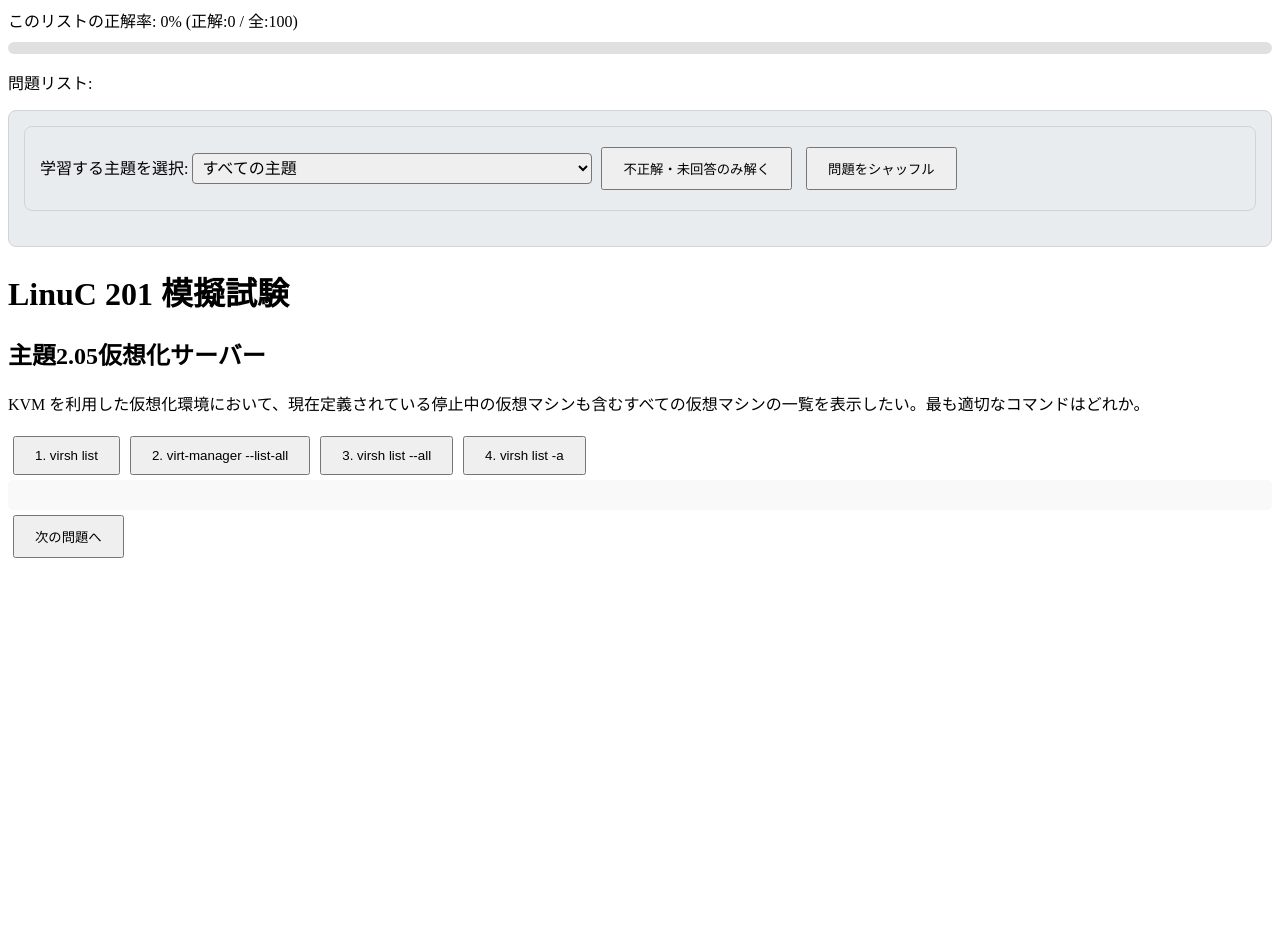
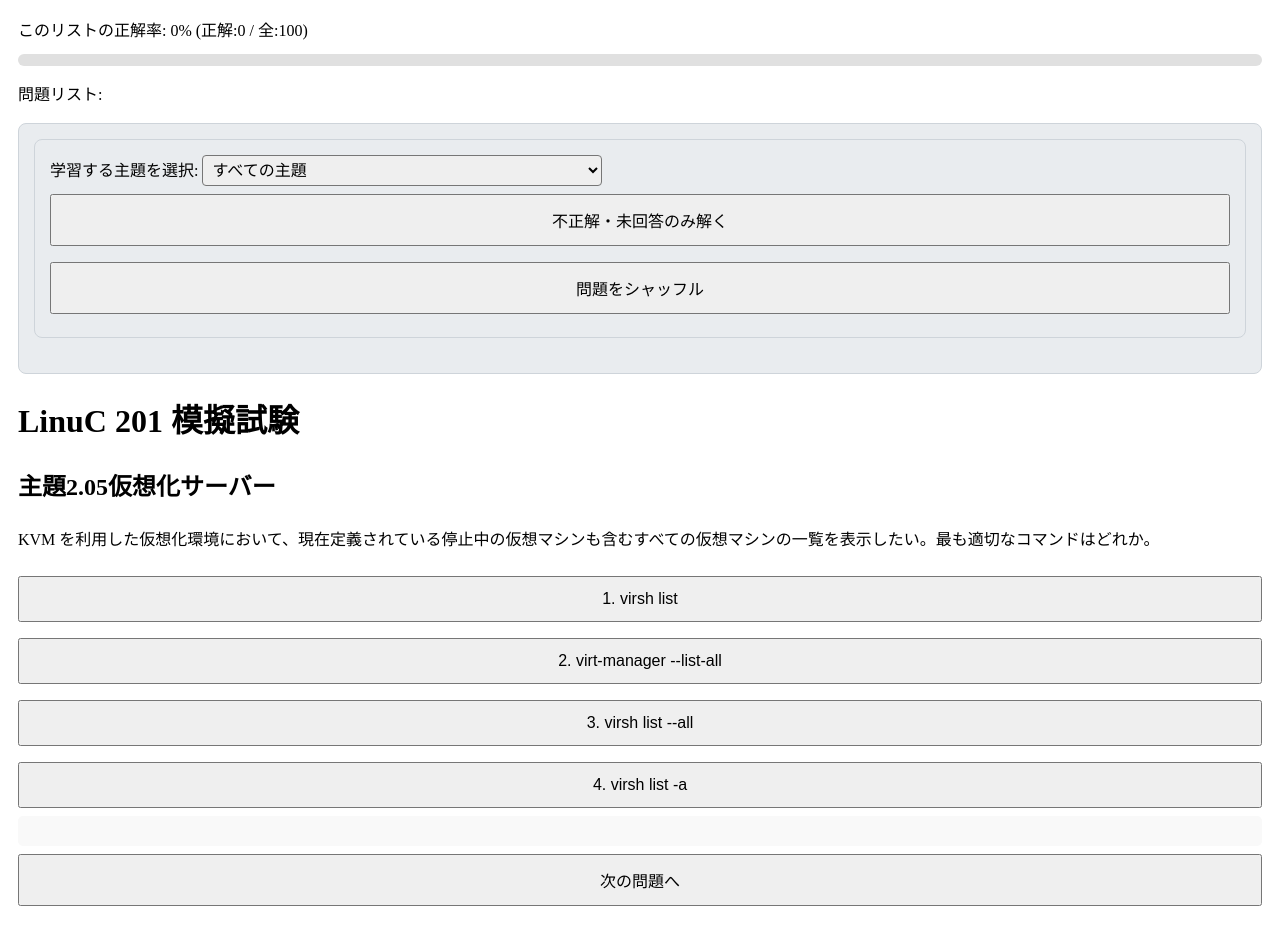
Before and after one commit to kai20021015/linuc-study-app, a plain HTML site: page index.html in a window 1280 px wide. Before the commit the page ends 800 px from the top, so only its background shows below. Drawn offline with Linux system fonts and the light colour scheme.

Commit message:
Refactor CSS styles for better readability and usability

```diff
--- a/style.css
+++ b/style.css
@@ -64,5 +64,27 @@
     font-size: 0.8rem;
 }
 
+/* 全体のフォントサイズを少し大きく（16px以下だとスマホでズームされることがあります） */
+body {
+    font-size: 16px;
+    line-height: 1.6;
+    padding: 10px;
+}
+
+/* ボタンを「指」で押しやすいサイズに（最低 44px 以上の高さが推奨されます） */
+button {
+    padding: 12px 20px;
+    font-size: 1rem;
+    margin: 8px 0;
+    width: 100%; /* スマホでは横いっぱいにボタンがあると押しやすいです */
+    cursor: pointer;
+}
+
+/* 選択肢のコンテナ */
+#choices-container {
+    display: flex;
+    flex-direction: column; /* 選択肢を縦に並べる */
+}
+
 .status-dot.correct { background-color: #d4edda; border-color: #28a745; color: #155724; }
 .status-dot.incorrect { background-color: #f8d7da; border-color: #dc3545; color: #721c24; }
```
